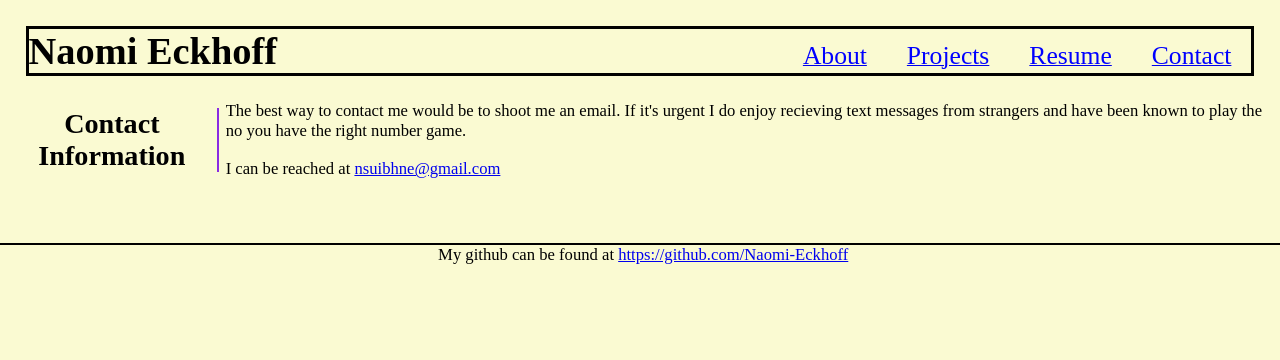
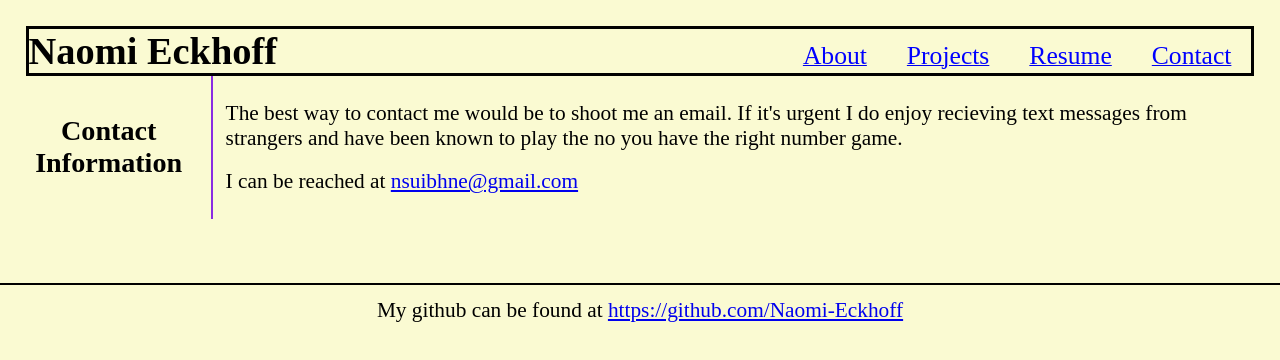
Before and after one commit to Naomi-Eckhoff/react-powered-portfolio, a React (Create React App) app: page /contact in a window 1280 px wide. Shown: the top 360 px of the page. Built offline with nearby package versions, Linux system fonts and the light colour scheme.

Commit message:
fixed spacing on contents

```diff
--- a/src/assets/css/style.css
+++ b/src/assets/css/style.css
@@ -12,7 +12,7 @@ header {
   display: flex;
   justify-content: space-between;
   flex-wrap: wrap;
-  margin: 2%;
+  margin: 2% 2% 0 2%;
   align-items: baseline;
   border-style: solid;
 }
@@ -50,8 +50,7 @@ section div {
 }
 
 p {
-  font-size: 1.3vw;
-  padding: 0 0 0 .5vw;
+  font-size: 16pt;
 }
 
 h2 {
@@ -70,7 +69,11 @@ h2 {
 
 .leftHeader {
   flex: 1;
-  border-right: 0.2vw solid blueviolet;
+}
+
+.mainContents {
+  border-left: 0.2vw solid blueviolet;
+  padding: 2% 2% 2% 1%;
 }
 
 .top-project {
@@ -104,6 +107,7 @@ h3 {
 }
 
 footer {
+  padding-top: 1%;
   text-align: center;
   border-top: 0.2vw solid black;
 }
--- a/src/components/About/index.js
+++ b/src/components/About/index.js
@@ -9,7 +9,7 @@ function About() {
         <h2>About Me</h2>
         <img src={myPicture} alt="This is what I look like" />
       </div>
-      <div>
+      <div class="mainContents">
         <p>
           My name is Naomi Eckhoff. I've been around computers my entire life. That's not saying much
           anymore, but if it helps my first operating system was ms-dos. It pretty much taught me how to read.
--- a/src/components/Contact/index.js
+++ b/src/components/Contact/index.js
@@ -6,7 +6,7 @@ function Contact() {
       <div class="leftHeader">
         <h2>Contact Information</h2>
       </div>
-      <div>
+      <div class="mainContents">
         <p>
           The best way to contact me would be to shoot me an email. If it's urgent I do enjoy recieving text messages from strangers and have been known to play the no you have the right number game.
         </p>
--- a/src/components/Projects/index.js
+++ b/src/components/Projects/index.js
@@ -11,7 +11,7 @@ function Projects() {
       <div class="leftHeader">
         <h2>My Work</h2>
       </div>
-      <div>
+      <div class="mainContents">
         <h3> My Favorite Creation</h3>
         <h4>Access Filter Database Form Generator</h4>
         <a href="https://github.com/Naomi-Eckhoff/filter-condition-access/tree/main" target="_blank">
--- a/src/components/Resume/index.js
+++ b/src/components/Resume/index.js
@@ -7,7 +7,7 @@ function Resume() {
       <div class="leftHeader">
         <h2>My Resume</h2>
       </div>
-      <div>
+      <div class="mainContents">
         <p>
           Below is a copy of my resume. If you click
           <a
```
